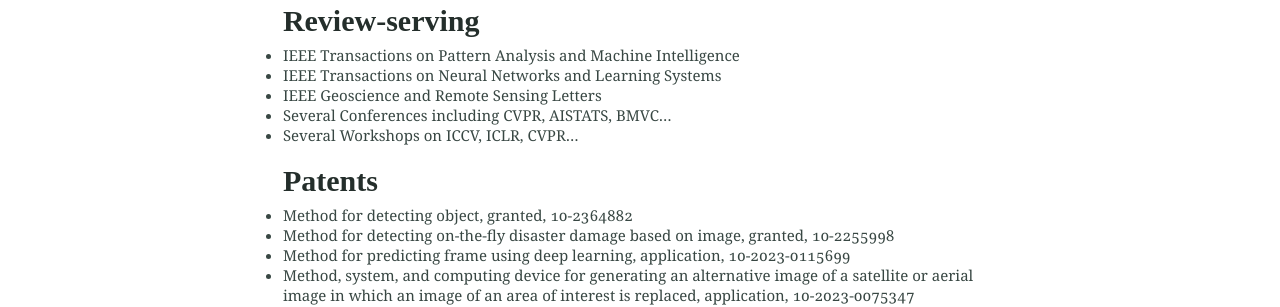
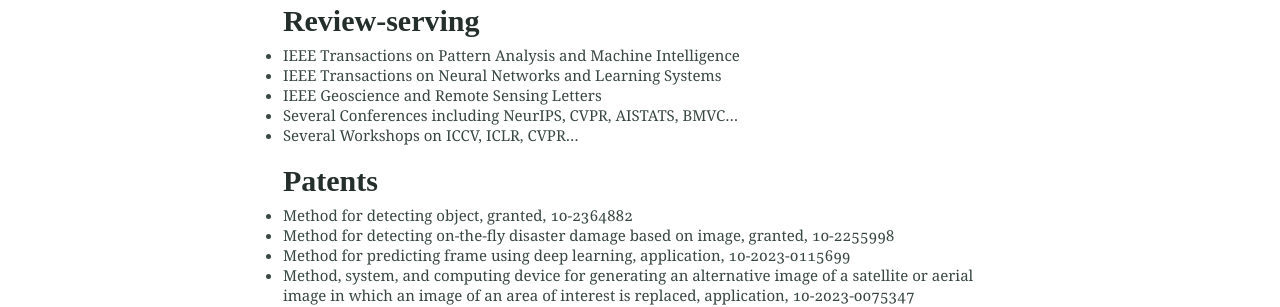
Before and after one commit to mikigom/mikigom.github.io, a Jekyll site: the page built from index.md, in a window 1280 px wide and 900 px high, scrolled down 2484 px. Shown: the part 451-758 px from the top of the window. Built offline with Jekyll 4.4.1, drawn with Linux system fonts in a browser that asks for light colours.

Commit message:
Update index.md

```diff
--- a/index.md
+++ b/index.md
@@ -115,7 +115,7 @@
 * IEEE Transactions on Pattern Analysis and Machine Intelligence
 * IEEE Transactions on Neural Networks and Learning Systems
 * IEEE Geoscience and Remote Sensing Letters
-* Several Conferences including CVPR, AISTATS, BMVC...
+* Several Conferences including NeurIPS, CVPR, AISTATS, BMVC...
 * Several Workshops on ICCV, ICLR, CVPR...
 
 ### Patents
```
